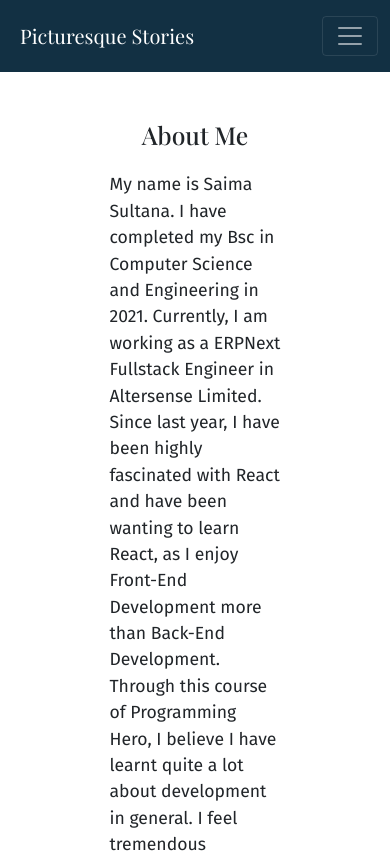
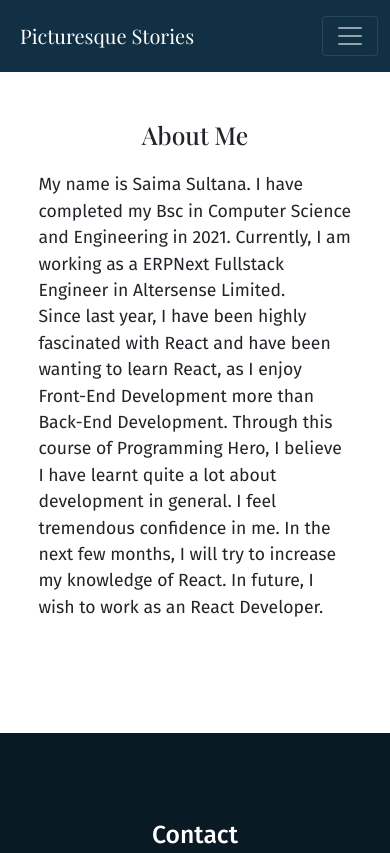
Before and after one commit to SaimaMeem/picturesque-stories, a React (Create React App) app: page /about in a window 390 px wide. Shown: the top 853 px of the page. Built offline with nearby package versions, Linux system fonts and the light colour scheme; no server answers.

Commit message:
minor changes done

```diff
--- a/src/pages/About/About.css
+++ b/src/pages/About/About.css
@@ -1,3 +1,14 @@
+.about{
+    width: 50%;
+}
 .about-me{
     font-size: 1.1em;
 }
+@media screen and (min-width: 300px) and (max-width: 768px) {
+    .about{
+        width: 65%;
+    }
+    .about-me{
+        padding: 0 1.5em;
+    }
+}
--- a/src/pages/About/About.js
+++ b/src/pages/About/About.js
@@ -3,7 +3,7 @@ import { Container } from 'react-bootstrap';
 import '../About/About.css'
 const About = () => {
     return (
-        <Container className='my-5 mx-auto pb-5 about w-50'>
+        <Container className='my-5 mx-auto pb-5 about'>
           <h2>About Me</h2>
           <p className='about-me'>My name is Saima Sultana. I have completed my Bsc in Computer Science and Engineering in 2021. Currently, I am working as a ERPNext Fullstack Engineer in Altersense Limited.
           <br/>
```
